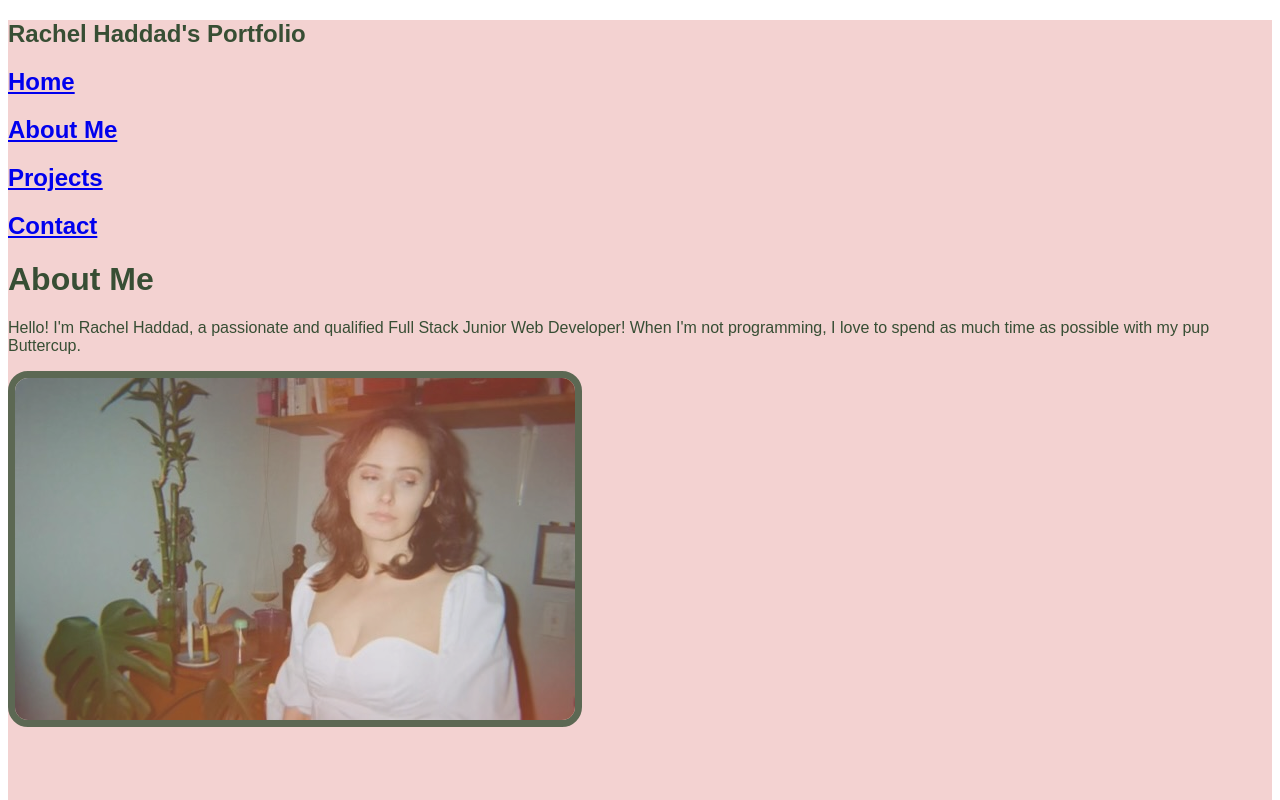
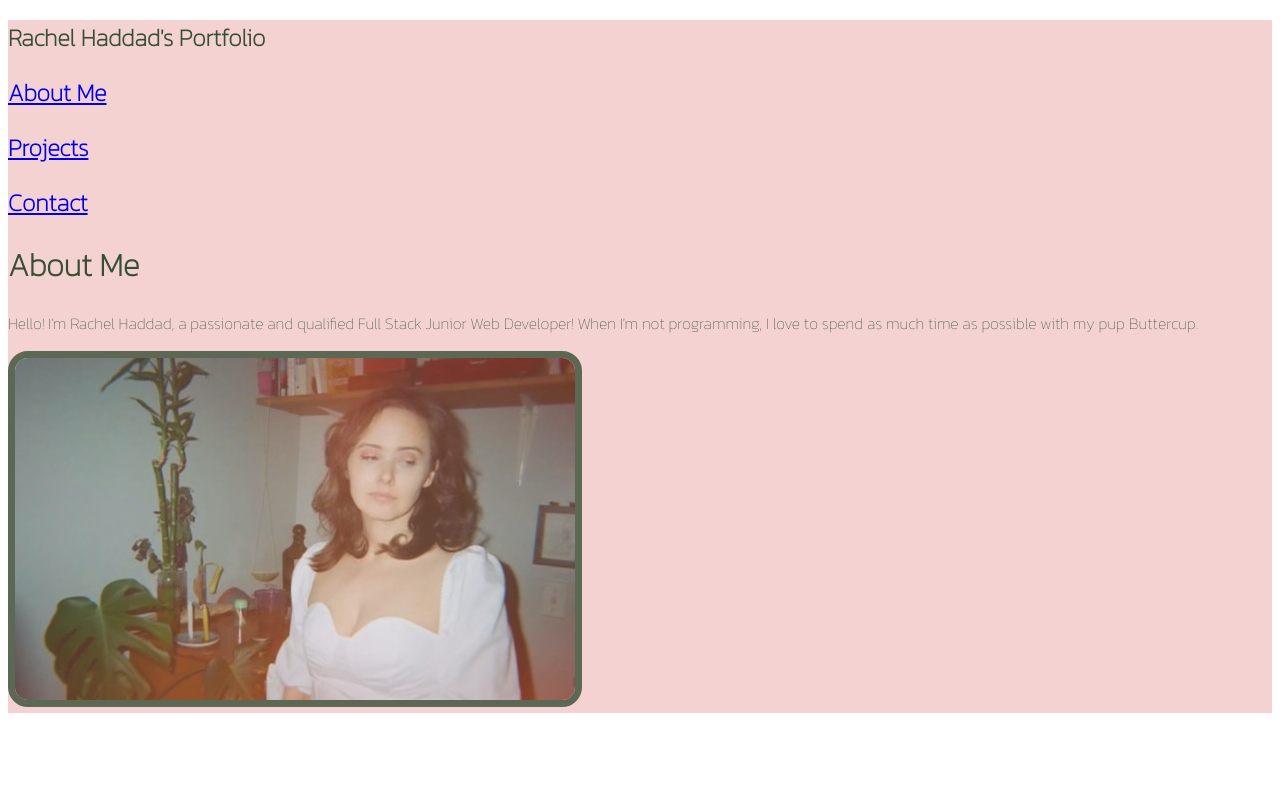
Before and after one commit to buttercupsmom/rachel-react-portfolio, a React (Create React App) app in the folder rachel-react-portfolio/: page / in a window 1280 px wide. Shown: the top 800 px of the page. Built offline with nearby package versions, Linux system fonts and the light colour scheme.

Commit message:
nav working

```diff
--- a/rachel-react-portfolio/src/App.js
+++ b/rachel-react-portfolio/src/App.js
@@ -1,31 +1,9 @@
 import React from "react";
-import { BrowserRouter as Router, Routes, Route } from "react-router-dom";
 import "./index.css";
 import "./index.js";
 import "../src/components/main.css";
-import Home from "../src/components/pages/Home";
-import About from "../src/components/pages/About";
-import Projects from "../src/components/pages/Projects";
-import Contact from "../src/components/pages/Contact";
-// use router
+import HomeContainer from "./components/HomeContainer";
 
-function App() {
-  return (
-    <Router>
-      <Home>
-        <Routes>
-          <Route
-            exact
-            path="/rachel-react-portfolio"
-            element={<Home />}
-          ></Route>
-          <Route path="/about" element={<About />}></Route>
-          <Route path="/projects" element={<Projects />}></Route>
-          <Route path="/contact" element={<Contact />}></Route>
-        </Routes>
-      </Home>
-    </Router>
-  );
-}
+const App = () => <HomeContainer />;
 
 export default App;
--- /dev/null
+++ b/rachel-react-portfolio/src/components/HomeContainer.js
@@ -0,0 +1,30 @@
+import React, { useState } from "react";
+import Navbar from "./Navbar";
+import About from "./pages/About";
+// import Footer from "./Footer";
+import Contact from "./pages/Contact";
+import Projects from "./pages/Projects";
+
+export default function HomeContainer() {
+  const [currentPage, SetCurrentPage] = useState("About");
+
+  const renderPage = () => {
+    if (currentPage === "About") {
+      return <About />;
+    }
+    if (currentPage === "Projects") {
+      return <Projects />;
+    }
+    return <Contact />;
+  };
+
+  const handlePageChange = (page) => SetCurrentPage(page);
+
+  return (
+    <div>
+      <Navbar currentPage={currentPage} handlePageChange={handlePageChange} />
+      {renderPage()}
+      {/* <Footer /> */}
+    </div>
+  );
+}
--- a/rachel-react-portfolio/src/components/Navbar.js
+++ b/rachel-react-portfolio/src/components/Navbar.js
@@ -4,34 +4,28 @@
 // THEN I am presented with the titles About Me, Portfolio, Contact, and Resume, and the title corresponding to the current section is highlighted
 
 import React from "react";
-import { Link } from "react-router-dom";
 import "./Header.css";
 import "./main.css";
 
-function Navbar() {
+function Navbar({ currentPage, handlePageChange }) {
   return (
     <nav className="nav-container">
       <h1>Rachel Haddad's Portfolio</h1>
       <ul className="nav-menu">
-        <li className="nav-link">
-          <Link to="/rachel-react-portfolio">
-            <h1>Home</h1>
-          </Link>
+        <li className="nav">
+          <a href="#about" onClick={() => handlePageChange("About")}>
+            <h1>About Me</h1>
+          </a>
         </li>
         <li className="nav">
-          <Link to="/about">
-            <h1>About Me</h1>
-          </Link>
+          <a href="#projects" onClick={() => handlePageChange("Projects")}>
+            <h1>Projects</h1>
+          </a>
         </li>
         <li className="nav">
-          <Link to="/projects">
-            <h1>Projects</h1>
-          </Link>
-        </li>
-        <li className="nav">
-          <Link to="/contact">
+          <a href="#contact" onClick={() => handlePageChange("Contact")}>
             <h1>Contact</h1>
-          </Link>
+          </a>
         </li>
       </ul>
     </nav>
--- a/rachel-react-portfolio/src/components/pages/Home.js
+++ /dev/null
@@ -1,18 +0,0 @@
-import React from "react";
-import About from "./About";
-import Projects from "./Projects";
-import Contact from "./Contact";
-import Navbar from "../Navbar";
-
-function Home() {
-  return (
-    <>
-      <Navbar></Navbar>
-      <About></About>
-      <Projects></Projects>
-      <Contact></Contact>
-    </>
-  );
-}
-
-export default Home;
--- a/rachel-react-portfolio/src/index.css
+++ b/rachel-react-portfolio/src/index.css
@@ -1 +1 @@
-@import url("https://fonts.googleapis.com/css2?family=Kanit:wght@100&family=Nunito:wght@300;400&display=swap";
+@import url("https://fonts.googleapis.com/css2?family=Kanit:wght@100&family=Nunito:wght@300;400&display=swap");
```
Also changed, not shown: rachel-react-portfolio/src/App.css (+0 -19 lines), 1 other file (tests, documents, lock files or other folders).
